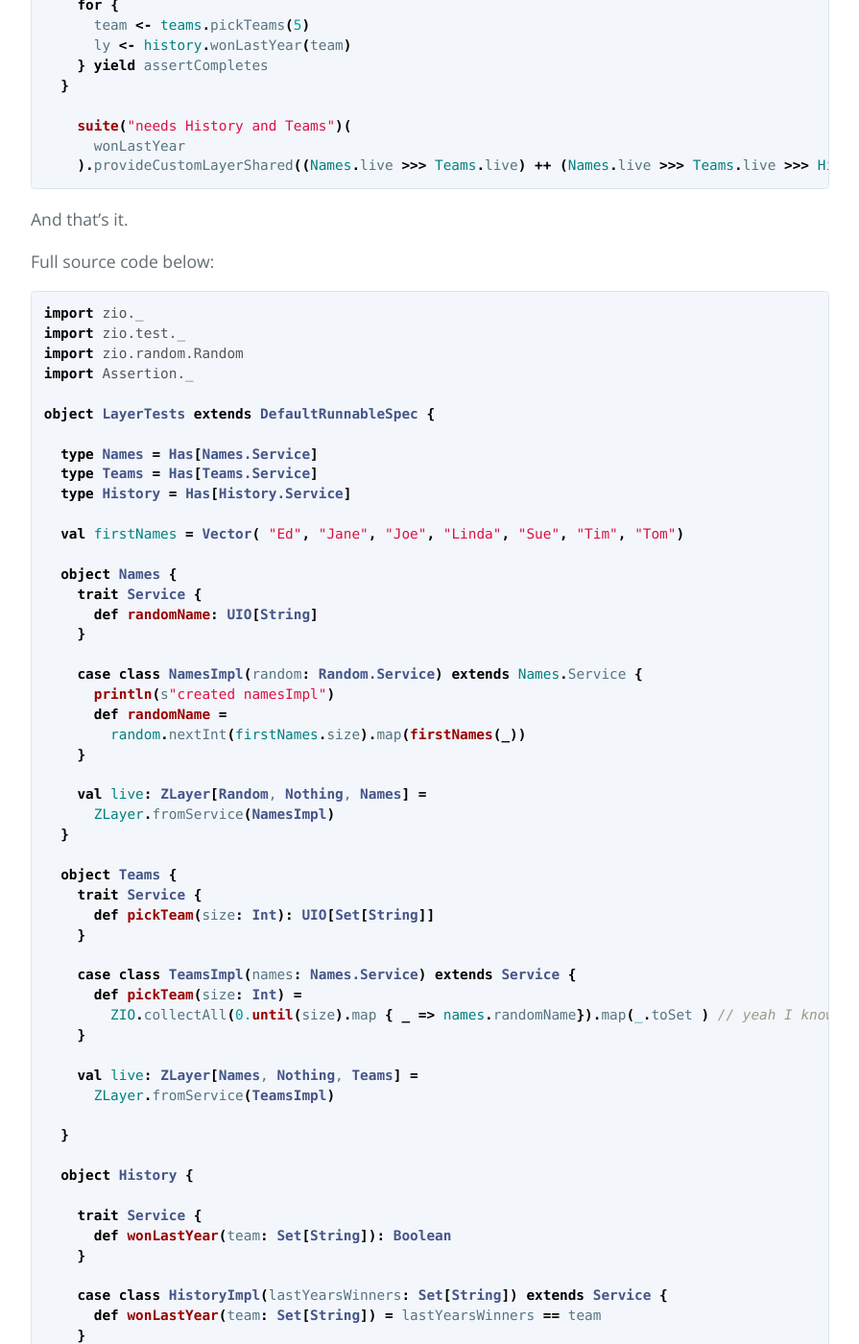
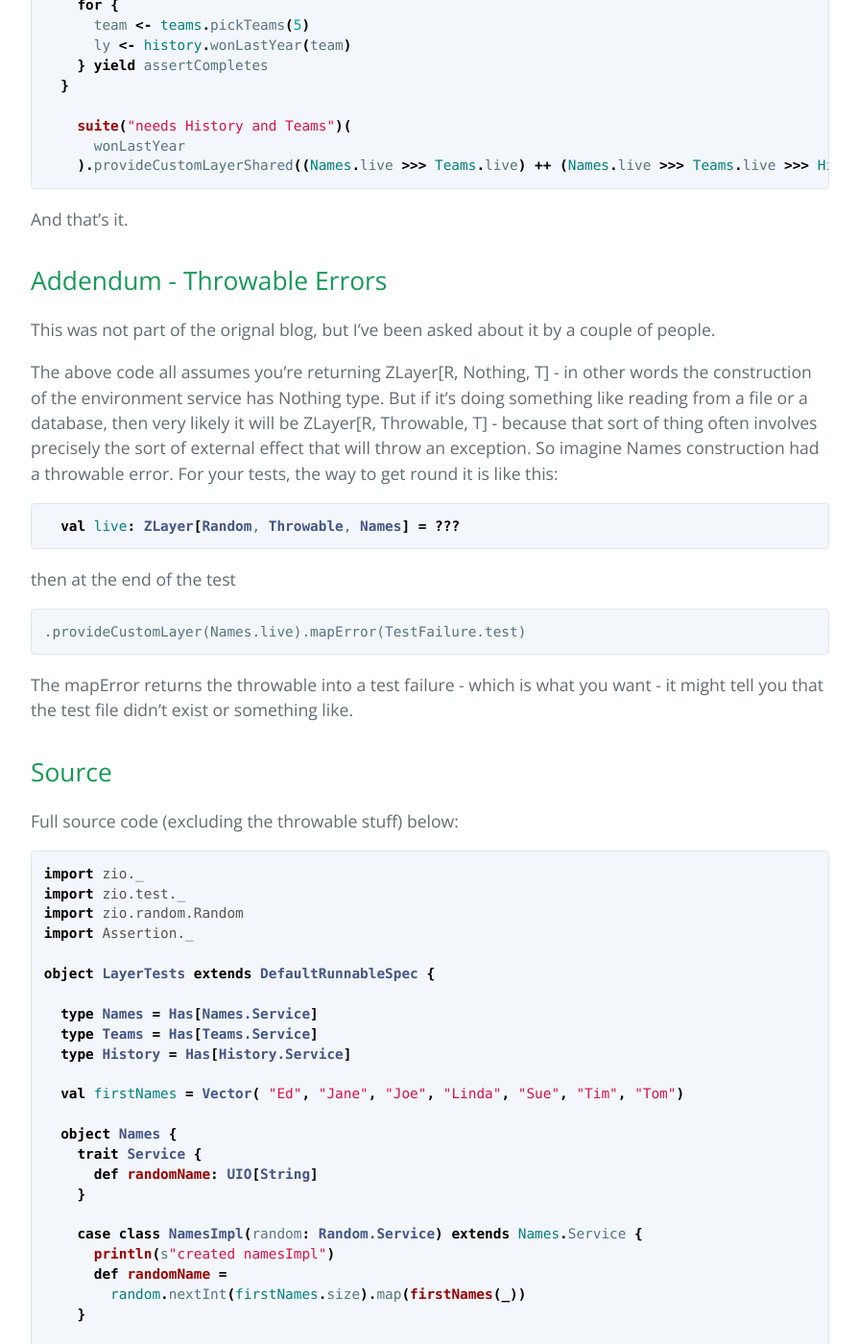
Before and after one commit to TimPigden/TimPigden.github.io, a Jekyll site: the page built from _pages/zlayer/Examples.md, in a window 1280 px wide and 1400 px high, scrolled down 5666 px. Shown: the whole window at 96% size, without its empty margins (192-1087 px from the left). Built offline with Jekyll 4.4.1, drawn with Linux system fonts in a browser that asks for light colours.

Commit message:
added testFailure paragraph

````diff
--- a/_pages/zlayer/Examples.md
+++ b/_pages/zlayer/Examples.md
@@ -224,7 +224,22 @@ The test follows the same pattern as before:
 
 And that's it.
 
-Full source code below:
+## Addendum - Throwable Errors
+
+This was not part of the orignal blog, but I've been asked about it by a couple of people.
+
+The above code all assumes you're returning ZLayer[R, Nothing, T] - in other words the construction of the environment service has Nothing type. But if it's doing something like reading from a file or a database, then very likely it will be ZLayer[R, Throwable, T] - because that sort of thing often involves precisely the sort of external effect that will throw an exception. So imagine Names construction had a throwable error. For your tests, the way to get round it is like this:
+```scala
+  val live: ZLayer[Random, Throwable, Names] = ???
+```
+then at the end of the test
+```
+.provideCustomLayer(Names.live).mapError(TestFailure.test)
+```
+The mapError returns the throwable into a test failure - which is what you want - it might tell you that the test file didn't exist or something like.
+
+## Source
+Full source code (excluding the throwable stuff) below:
 ```scala
 import zio._
 import zio.test._
````
